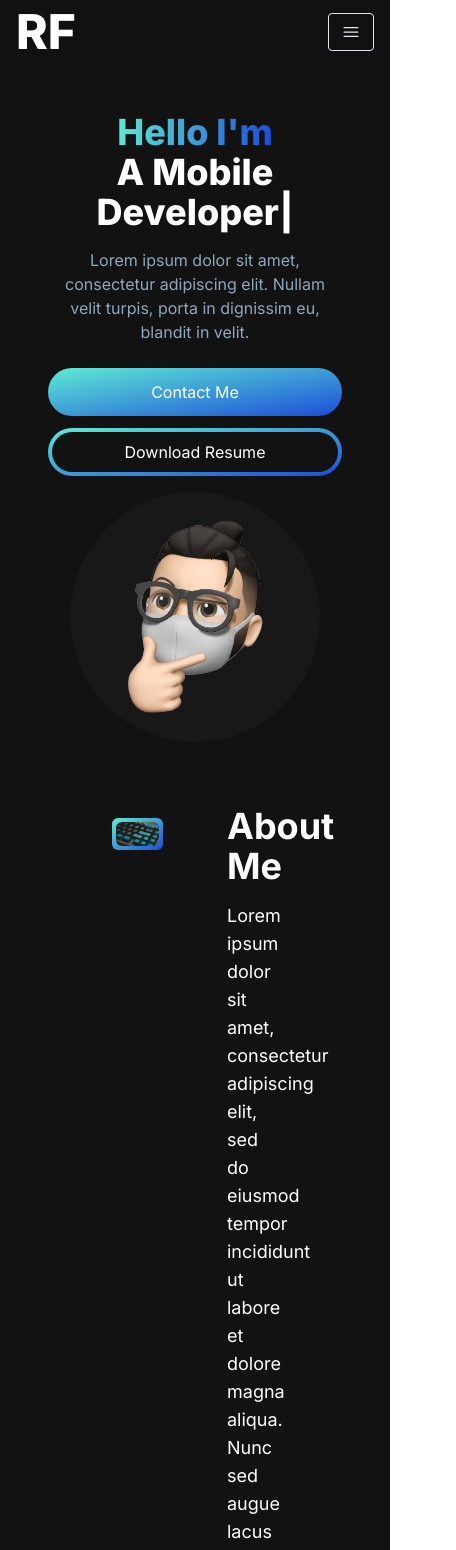
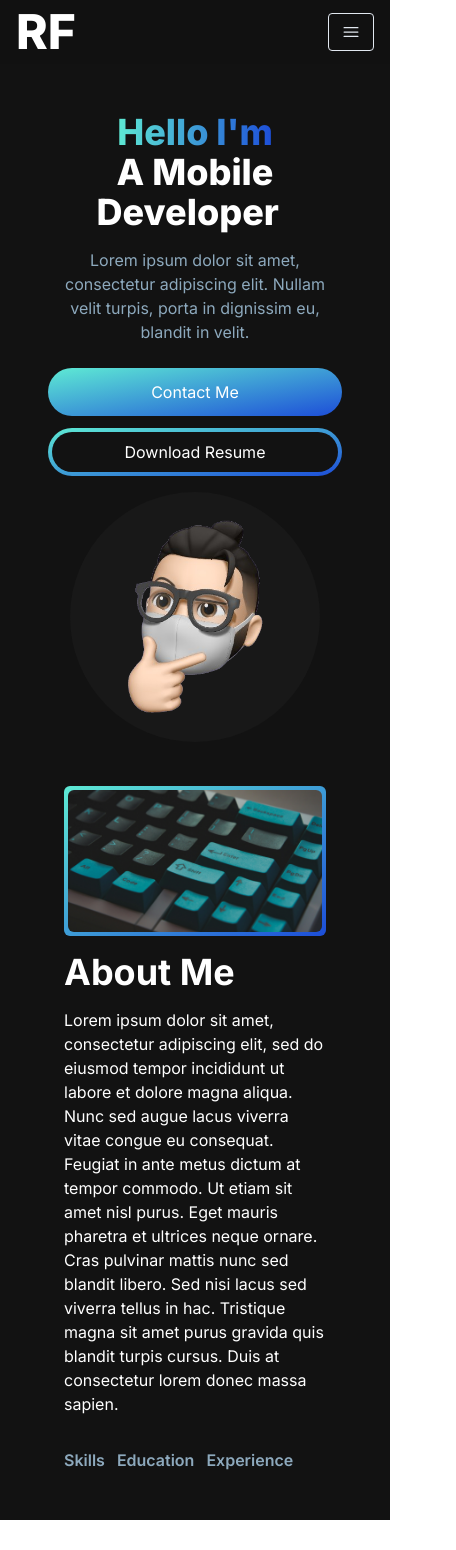
Before and after one commit to rayafarhadi/rayafarhadi.github.io, a Next.js app: page / in a window 390 px wide. Shown: the top 1550 px of the page, 456 px wide, since content can reach past the window. After the commit the page ends 1520 px from the top, so only its background shows below. Built offline with nearby package versions, Linux system fonts and the light colour scheme.

Commit message:
added smaller screen support

```diff
--- a/app/components/AboutSection.jsx
+++ b/app/components/AboutSection.jsx
@@ -4,7 +4,7 @@ import Image from "next/image";
 const AboutSection = () => {
   return (
     <div className="text-white">
-      <div className="grid grid-cols-2 gap-16 py-16 px-16 items-start">
+      <div className="md:grid md:grid-cols-2 gap-8 xl:gap-16 py-8 px-4 sm:py-16 xl:px-16 items-center">
         <div className="px-1 py-1 w-full sm:w-fit rounded-md mt-3 sm:mt-0 bg-gradient-to-br theme-gradient">
           <Image
             className="rounded-md"
@@ -14,9 +14,9 @@ const AboutSection = () => {
             height={500}
           />
         </div>
-        <div className="text-left flex flex-col h-full">
+        <div className="mt-4 md:mt-0 text-left flex flex-col h-full">
           <h2 className="text-4xl font-bold mb-4">About Me</h2>
-          <p className="text-lg">
+          <p className="text-base lg:text-lg">
             Lorem ipsum dolor sit amet, consectetur adipiscing elit, sed do
             eiusmod tempor incididunt ut labore et dolore magna aliqua. Nunc sed
             augue lacus viverra vitae congue eu consequat. Feugiat in ante metus
```
